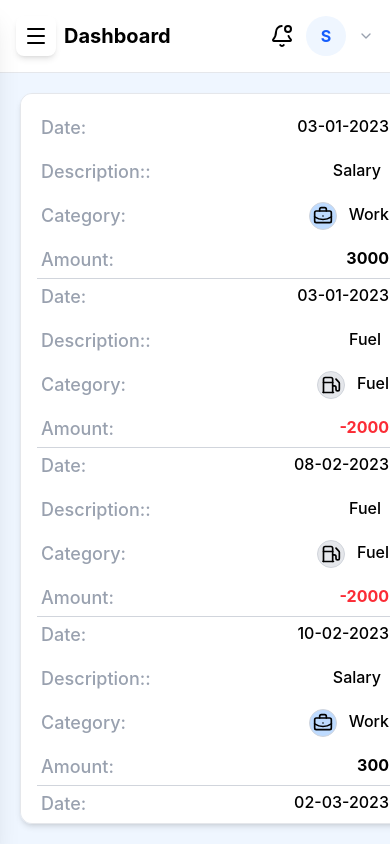
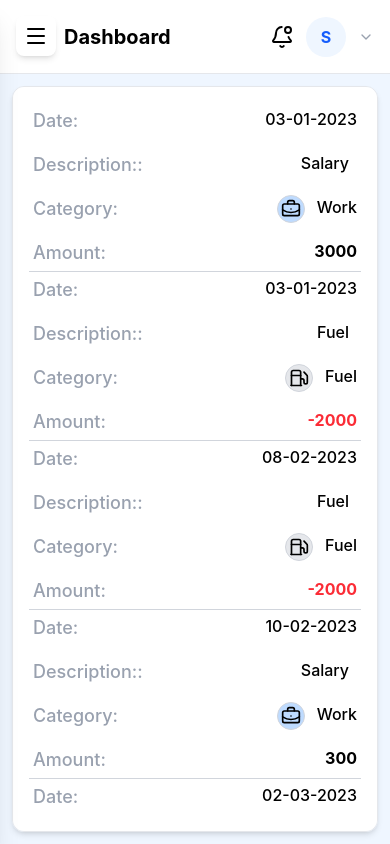
Before and after one commit to shirshamay/SmartWallet, a React (Vite) app: page /transactions in a window 390 px wide. Built offline with nearby package versions, Linux system fonts and the light colour scheme.

Commit message:
feat: updating Transactions responsiveness for mobile

```diff
--- a/src/pages/Transactions.tsx
+++ b/src/pages/Transactions.tsx
@@ -2,7 +2,7 @@ import { mockTransactions } from "../data/mockTransactions";
 import { categoryIcons } from "../utilities/categoryIcons";
 const Transactions = () => {
   return (
-    <div className="p-4 m-5 w-full h-full md:p-6 bg-white shadow-md border border-gray-200 rounded-xl font-medium overflow-scroll">
+    <div className="p-4 m-3 w-9% h-full md:p-5 bg-white shadow-md border border-gray-200 rounded-xl font-medium overflow-y-scroll">
       <div>
         {/* here to add the filter + editing + adding + deleting button */}
       </div>
```
